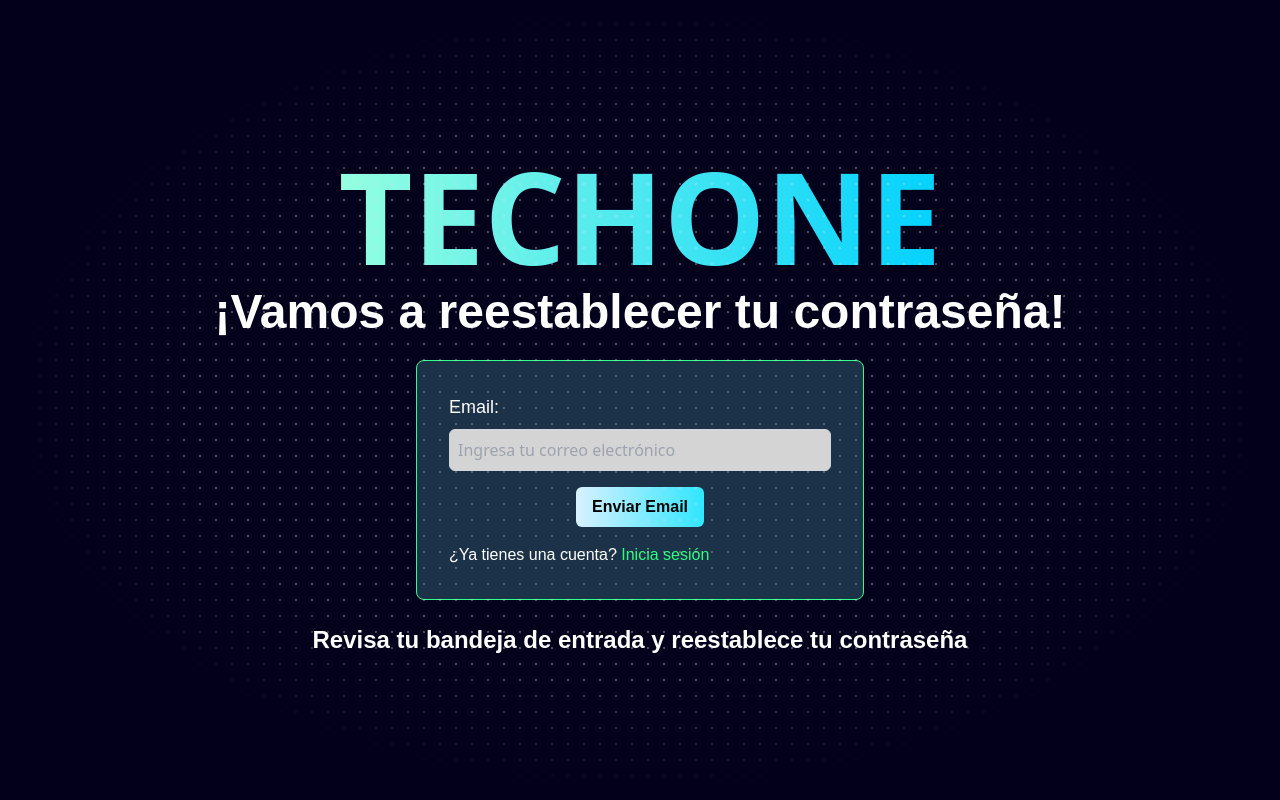
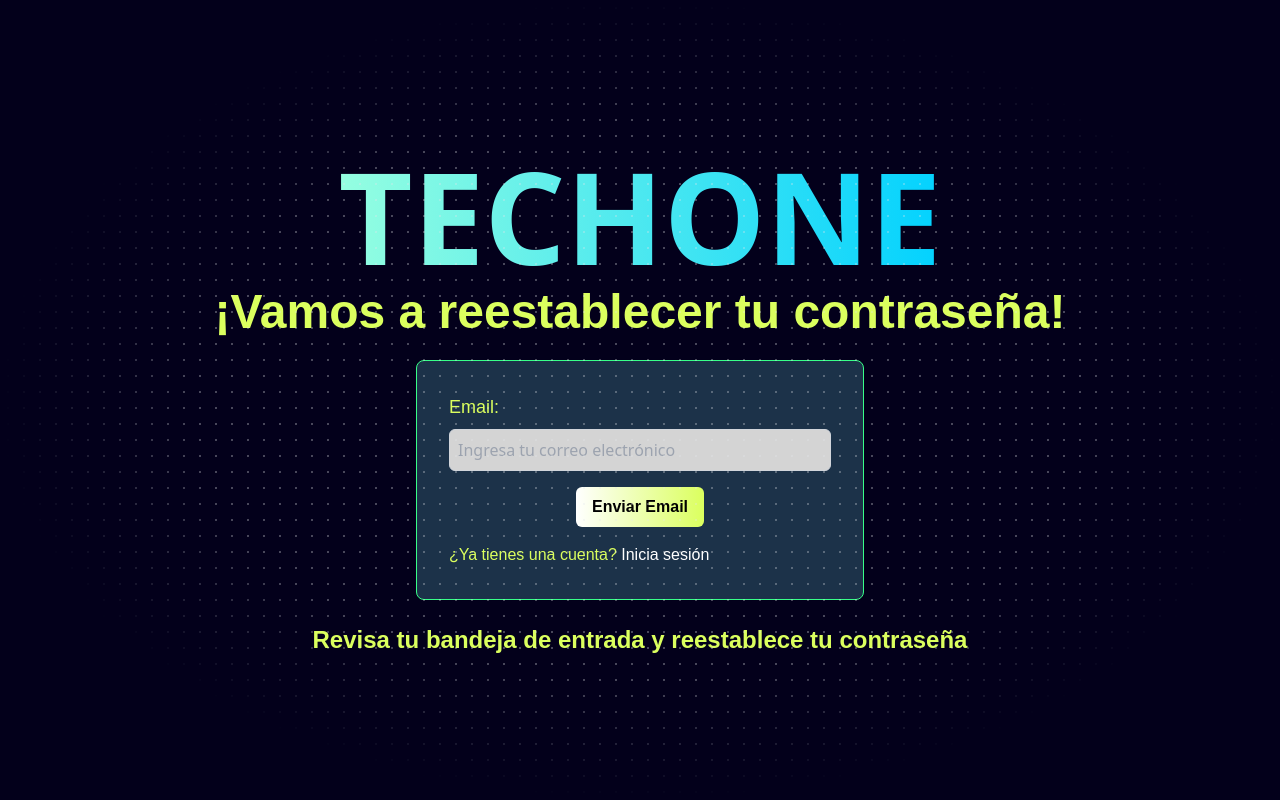
Before and after one commit to Alessandro1809/erp-celularesfila, a React (Vite) app: page /forgot-password in a window 1280 px wide. Built offline with nearby package versions, Linux system fonts and the light colour scheme; no server answers; what @midudev/tailwind-animations would draw is missing.

Commit message:
agregando contraste oficial de colores

```diff
--- a/src/components/Password/GradientButton.tsx
+++ b/src/components/Password/GradientButton.tsx
@@ -8,8 +8,8 @@ export const GradientButton: React.FC<GradientButtonProps> = ({ text, onClick })
   return (
     <button
       onClick={onClick}
-      className="px-4 py-2 text-black font-bold rounded-md transition duration-300 font-josefin"
-      style={{ backgroundImage: 'linear-gradient(to right, #D9F1FF, #30E6FF)' }}
+      className="px-4 py-2 text-black font-bold rounded-md transition duration-300 font-josefin bg-gradient-to-r from-white
+      to-[#DBFF5E]"
     >
       {text}
     </button>
--- a/src/components/login/ButtonLogin.tsx
+++ b/src/components/login/ButtonLogin.tsx
@@ -8,7 +8,7 @@ export const ButtonLogin : React.FC<Props> = ({ name, onClick }) => {
   return (
     <>
       <button onClick={onClick}
-      className=" bg-gradient-to-r from-gray-100 to-green-500 text-black font-bold py-2 px-4 rounded-md shadow-lg my-3 text-sm md:text-base lg:text-lg transition-all duration-1000 anim">{name}</button>
+      className=" bg-gradient-to-r from-gray-100 to-[#DBFF5E] text-black font-bold py-2 px-4 rounded-md shadow-lg my-3 text-sm md:text-base lg:text-lg transition-all duration-1000 anim">{name}</button>
     </>
   )
 }
--- a/src/components/login/FormLogin.tsx
+++ b/src/components/login/FormLogin.tsx
@@ -15,11 +15,11 @@ const FormLogin: React.FC = () => {
     return (
         <form onSubmit={handleSubmit} className='space-y-4 m-4 justify-center w-5/6 md:w-full'>
             <div className='flex flex-col'>
-                <label htmlFor="email" className="text-white text-left text-lg m-1 font-sans font-bold">Correo electrónico:</label>
+                <label htmlFor="email" className="text-[#DBFF5E] text-left text-lg m-1 font-sans font-bold">Correo electrónico:</label>
                 <input type="email" id="email" value={email} onChange={(e)=>setEmail(e.target.value)} placeholder="Ingrese su correo electrónico" className=' rounded md:w-4/5 m-1 p-1' required />
             </div>
             <div className='flex flex-col '>
-                <label htmlFor="password" className="text-white text-left text-lg m-1 font-sans font-bold">Contraseña:</label>
+                <label htmlFor="password" className="text-[#DBFF5E] text-left text-lg m-1 font-sans font-bold">Contraseña:</label>
                 <input type="password" id="password" value={password} onChange={(e)=>setPassword(e.target.value)} placeholder="Ingrese su contraseña" className='rounded md:w-4/5 m-1 p-1' required/>
             </div>
         <ButtonLogin name="Iniciar Sesión"/>
--- a/src/components/register/ButtonRegister.tsx
+++ b/src/components/register/ButtonRegister.tsx
@@ -7,7 +7,7 @@ interface Props {
 export const ButtonRegister = (props: Props) => {
   return (
     <>
-      <button className="bg-gradient-to-r from-gray-100 to-green-500 text-black font-bold py-2 px-4 rounded-md shadow-lg my-3 text-sm md:text-base lg:text-lg transition-all duration-1000 animate-blurred-fade-in w-32" onClick={props.action}>{props.name}</button>
+      <button className="bg-gradient-to-r from-gray-100 to-[#DBFF5E] text-black font-bold py-2 px-4 rounded-md shadow-lg my-3 text-sm md:text-base lg:text-lg transition-all duration-1000 animate-blurred-fade-in w-32" onClick={props.action}>{props.name}</button>
     </>
   )
 }
--- a/src/components/register/Information.tsx
+++ b/src/components/register/Information.tsx
@@ -5,7 +5,7 @@ interface Props {
 export const Information = (props: Props) => {
   return (
    <>
-    <h4 className="text-xl md:text-2xl lg:text-2xl xl:text-2xl font-bold text-white p-2 transition-all duration-1000 ">{props.name}</h4>
+    <h4 className="text-xl md:text-2xl lg:text-2xl xl:text-2xl font-bold text-[#DBFF5E] p-2 transition-all duration-1000 ">{props.name}</h4>
 
    </>
   )
--- a/src/components/register/Subtitle.tsx
+++ b/src/components/register/Subtitle.tsx
@@ -5,7 +5,7 @@ interface Props {
 export const Subtitle = (props: Props) => {
   return (
    <>
-    <h2 className="text-3xl md:text-3xl lg:text-4xl xl:text-5xl font-bold text-white p-2 transition-all duration-1000">{props.name}</h2>
+    <h2 className="text-3xl md:text-3xl lg:text-4xl xl:text-5xl font-bold text-[#DBFF5E] p-2 transition-all duration-1000">{props.name}</h2>
    </>
   )
 }
--- a/src/hooks/useForgotPassword.ts
+++ b/src/hooks/useForgotPassword.ts
@@ -23,7 +23,7 @@ export const useForgotPassword = () => {
         }
 
         try {
-            const { data } = await clienteAxios.post('/', { email });
+            const { data } = await clienteAxios.post('/olvide-password', { email });
             setAlert({ mensaje: data.msg, error: false });
             setTimeout(() => {
                 setAlert({ mensaje: '' });
--- a/src/pages/ForgotPassword.tsx
+++ b/src/pages/ForgotPassword.tsx
@@ -11,14 +11,14 @@ export const ForgotPassword = () => {
         <>
             <div className="flex flex-col justify-center items-center min-h-screen w-full p-4 animate-blurred-fade-in">
                 <Title name="TECHONE" />
-                <h1 className="text-3xl md:text-5xl font-bold text-center text-white mb-6 font-josefin">
+                <h1 className="text-3xl md:text-5xl font-bold text-center text-[#DBFF5E] mb-6 font-josefin">
                     ¡Vamos a reestablecer tu contraseña!
                 </h1>
                 <section className="bg-custom-blue bg-opacity-20 border border-custom-green p-8 rounded-lg w-full max-w-md">
                     {mensaje && <Alert alert={alert} />}
                     <form onSubmit={handleSubmit}>
                         <div className="mb-4">
-                            <label htmlFor="email" className="block text-lg text-white font-medium mb-2 font-josefin">
+                            <label htmlFor="email" className="block text-lg text-[#DBFF5E] font-medium mb-2 font-josefin">
                                 Email:
                             </label>
                             <input
@@ -34,11 +34,11 @@ export const ForgotPassword = () => {
                             <GradientButton text="Enviar Email" />
                         </div>
                     </form>
-                    <p className="text-left text-white mt-4 font-josefin">
-                        ¿Ya tienes una cuenta? <a href="login" className="text-custom-green-text hover:underline font-josefin">Inicia sesión</a>
+                    <p className="text-left text-[#DBFF5E] mt-4 font-josefin">
+                        ¿Ya tienes una cuenta? <a href="login" className="text-white hover:underline font-josefin">Inicia sesión</a>
                     </p>
                 </section>
-                <h1 className="text-xl md:text-2xl font-bold text-center text-white mt-6 font-josefin">
+                <h1 className="text-xl md:text-2xl font-bold text-center text-[#DBFF5E] mt-6 font-josefin">
                     Revisa tu bandeja de entrada y reestablece tu contraseña
                 </h1>
             </div>
--- a/src/pages/InicioSesion.tsx
+++ b/src/pages/InicioSesion.tsx
@@ -23,8 +23,8 @@ export const InicioSesion = () => {
               <div className="bg-[#82F7FF]/[17%] rounded m-4 w-5/6 md:w-2/3 justify-center border border-[#38FF88]" >
                 <FormLogin/>
                 <section className="flex flex-row space-x-8 m-2 justify-center">
-                <p className="text-white">¿No tienes una cuenta aún? <a href="Register" className="text-[#2BFF7F]">Registrate </a></p>
-                <a href="./ForgotPassword" className="text-white "> Olvide mi contraseña</a>
+                <p className="text-[#DBFF5E]">¿No tienes una cuenta aún? <a href="/" className="text-white">Registrate </a></p>
+                <a href="/forgot-password" className="text-[#DBFF5E] "> Olvide mi contraseña</a>
 
                 </section>
 
```
Also changed, not shown: src/pages/Register.tsx (+9 -9 lines).
